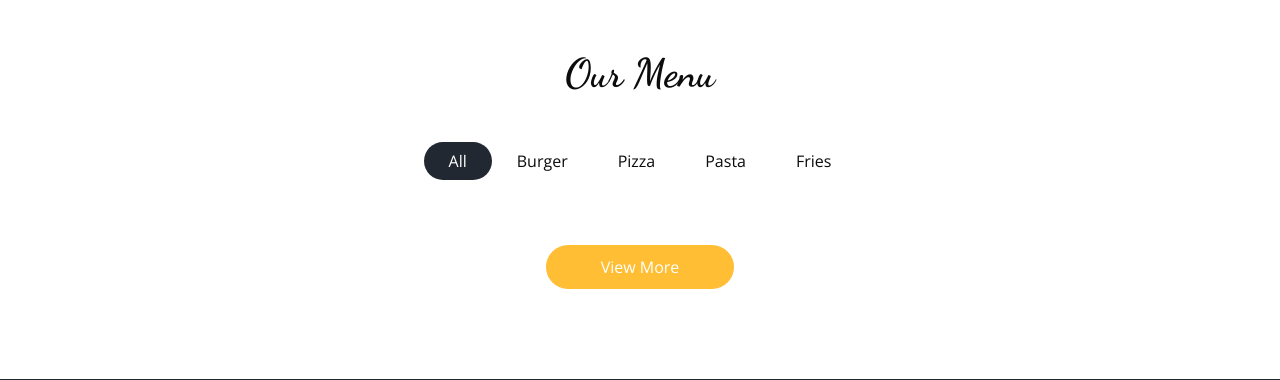
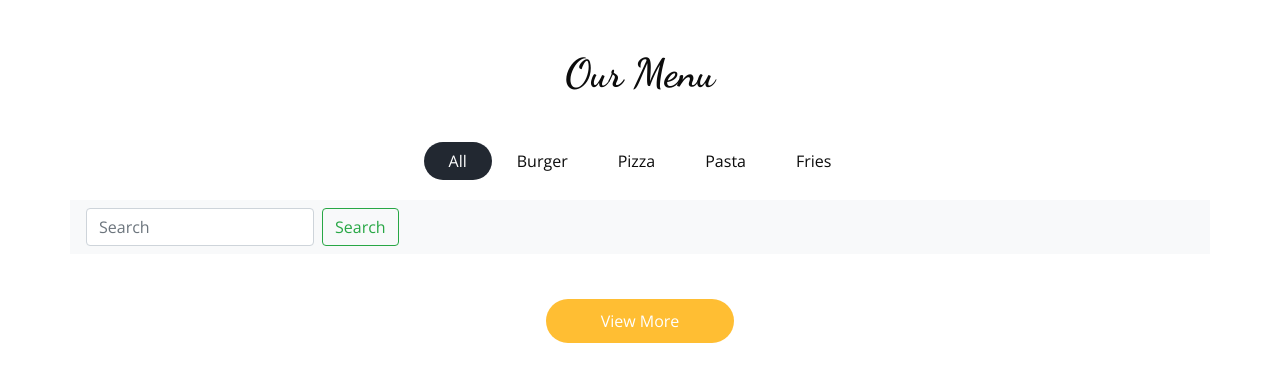
Before and after one commit to meytizn/Self-Django-Tutorial, a Django app: page / in a window 1280 px wide. Shown: the part 1146-1526 px from the top of the page. Run offline with Django 4.2, Linux system fonts and the light colour scheme; data that the repository does not hold is empty; some libraries are stand-ins or nearby versions.

Commit message:
searchbar view created successfully to search in food class

```diff
--- a/cinematicket/urls.py
+++ b/cinematicket/urls.py
@@ -4,7 +4,7 @@
 from django.urls import path,include
 from . import views
 
-from .views import food_list , food_detail,add_food_cb,update_food,delete_food , index,index_detail , category,tag
+from .views import food_list , food_detail,add_food_cb,update_food,delete_food , index,index_detail , category,tag,searchbar
 
 
 
@@ -32,4 +32,7 @@ urlpatterns = [
     path('category/<slug:category>/',category,name='category'),
     path('tag/<slug:tag>/',tag,name='tag'),
 
+    # searchbar
+    path('search/',searchbar,name='search'),
+
 ]
--- a/cinematicket/views.py
+++ b/cinematicket/views.py
@@ -4,6 +4,9 @@ from .models import Food , Category,Tag , Comment
 from .forms import CommentForm
 from django.urls import reverse,reverse_lazy
 from django.core.paginator import Paginator
+
+from django.db.models import Q
+
 # use paginator=4min in video
 # from .forms import Foodform
 
@@ -67,7 +70,7 @@ class delete_food (DeleteView):
 def index(request):
     foods=Food.objects.all()
     # using paginator .
-    paginator = Paginator(foods,1)
+    paginator = Paginator(foods,6)
     page_number = request.GET.get("page")
     food_list = paginator.get_page(page_number)
     return render(request,'index-list.html',{'food_list':food_list})
@@ -117,3 +120,16 @@ def tag(request,tag):
     name=tag + '( Tags ) '
     context={'food':food , 'name':name}
     return render(request,'categoryandtag.html',context )
+
+
+
+
+
+
+def searchbar(request):
+    if request.method=="GET":
+        q=request.GET.get("search")
+    food_list=Food.objects.filter( Q(name__icontains=q) |Q(description__icontains=q) )
+
+
+    return render(request,'index-list.html',{'food_list':food_list})
--- a/templates/index-list.html
+++ b/templates/index-list.html
@@ -22,6 +22,20 @@
       <li data-filter=".pasta">Pasta</li>
       <li data-filter=".fries">Fries</li>
     </ul>
+
+{% comment %} search bar  {% endcomment %}
+
+<nav class="navbar navbar-light bg-light">
+
+  <form class="form-inline" method="GET" action="{% url "cinematicket:search" %}">
+    <input class="form-control mr-sm-2" type="search" placeholder="Search" aria-label="Search" name="search">
+    <button class="btn btn-outline-success my-2 my-sm-0" type="submit">Search</button>
+  </form>
+</nav>
+
+
+{% comment %} endsearchbar {% endcomment %}
+
 
     <div class="filters-content">
       <div class="row grid">
```
